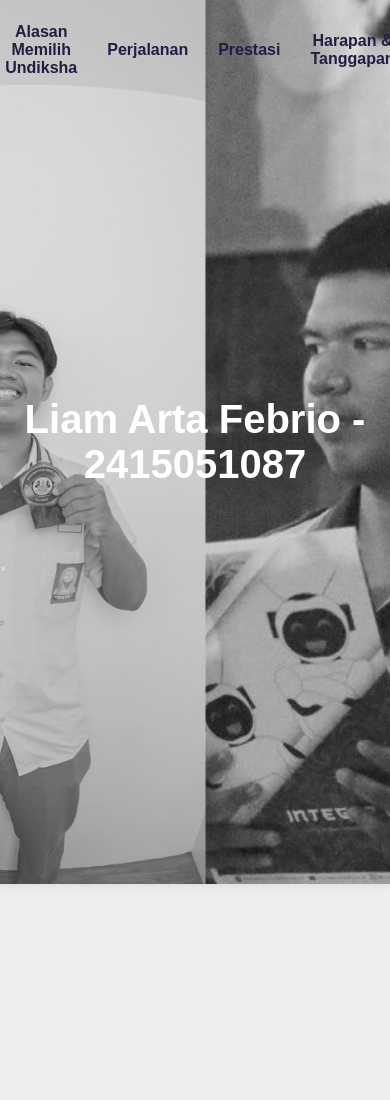
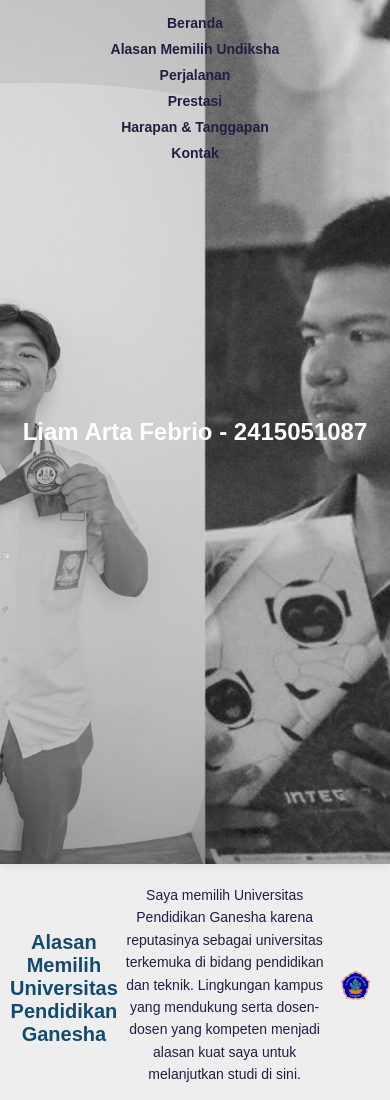
Before and after one commit to liamarfb/personalinfo, a plain HTML site: page index.html in a window 390 px wide. Shown: the top 1100 px of the page. Drawn offline with Linux system fonts and the light colour scheme.

Commit message:
Update style.css

```diff
--- a/style.css
+++ b/style.css
@@ -105,10 +105,11 @@ footer {
     color: var(--light-gray);
     padding: 40px 20px; /* Menambahkan padding untuk memberi ruang di atas dan bawah */
 }
+
 /* Additional Styles */
 .image-container {
     text-align: center;
-    margin: px 0;
+    margin: 20px 0; /* Mengoreksi margin yang kosong sebelumnya */
     width: 30%;
 }
 
@@ -143,7 +144,7 @@ footer {
     align-items: center;
 }
 
-.contact-list a:hover {
+contact-list a:hover {
     text-decoration: underline;
 }
 
@@ -152,3 +153,73 @@ footer {
     height: 24px;
     margin-right: 10px;
 }
+
+/* Responsive Design for Tablets and Smartphones */
+@media (max-width: 768px) {
+    header, section, footer {
+        height: auto; /* Mengubah tinggi agar sesuai dengan konten */
+        padding: 10px; /* Mengurangi padding agar lebih pas di layar kecil */
+    }
+
+    header h1 {
+        font-size: 2rem; /* Mengurangi ukuran font agar lebih proporsional */
+    }
+
+    nav {
+        flex-direction: column; /* Mengubah navigasi menjadi vertikal */
+        padding: 10px; /* Mengurangi padding pada navigasi */
+    }
+
+    nav a {
+        margin: 5px 0; /* Menambah jarak antara link di navigasi */
+        font-size: 1rem; /* Mengurangi ukuran font di navigasi */
+    }
+
+    .fullpage {
+        padding: 10px; /* Mengurangi padding di dalam section */
+    }
+
+    .section-title {
+        font-size: 1.5rem; /* Mengurangi ukuran font judul section */
+    }
+
+    .section-content {
+        font-size: 1rem; /* Mengurangi ukuran font konten section */
+    }
+
+    .image-container {
+        width: 80%; /* Memperbesar lebar gambar agar sesuai dengan layar kecil */
+    }
+
+    .contact-list li {
+        flex-direction: column; /* Menyusun ikon dan teks kontak secara vertikal */
+        align-items: flex-start;
+    }
+
+    .contact-list a {
+        font-size: 1rem; /* Mengurangi ukuran font pada link kontak */
+    }
+}
+
+/* Responsive Design for Small Smartphones */
+@media (max-width: 480px) {
+    header h1 {
+        font-size: 1.5rem; /* Lebih kecil lagi untuk layar yang sangat kecil */
+    }
+
+    nav a {
+        font-size: 0.875rem; /* Lebih kecil lagi untuk layar yang sangat kecil */
+    }
+
+    .section-title {
+        font-size: 1.25rem; /* Ukuran judul lebih kecil */
+    }
+
+    .section-content {
+        font-size: 0.875rem; /* Ukuran teks lebih kecil */
+    }
+
+    .image-container {
+        width: 100%; /* Gambar memenuhi lebar layar kecil */
+    }
+}
```
